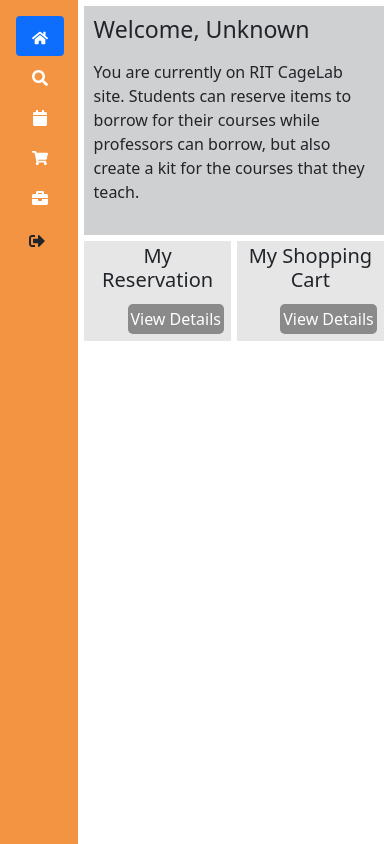
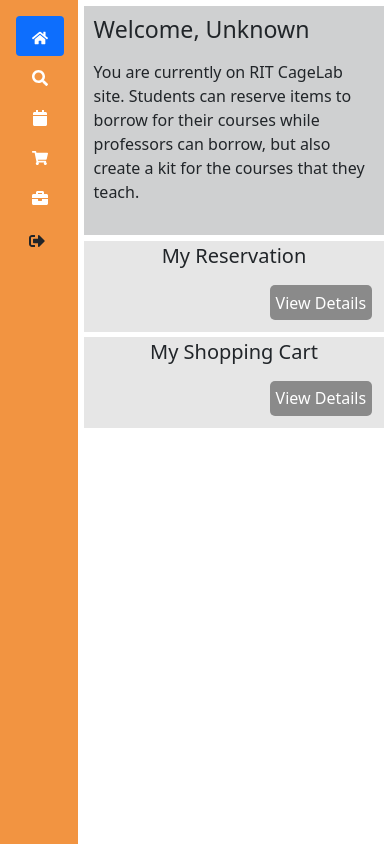
Before and after one commit to dustin1709/cagelab, a React (Create React App) app: page /dashboard in a window 390 px wide. Built offline with nearby package versions, Linux system fonts and the light colour scheme.

Commit message:
responsive nav added

```diff
--- a/public/index.html
+++ b/public/index.html
@@ -9,7 +9,7 @@
       name="description"
       content="Web site created using create-react-app"
     />
-    <link rel="apple-touch-icon" href="%PUBLIC_URL%/logo192.png" />
+    <link rel="apple-touch-icon" href="" />
     <!--
       manifest.json provides metadata used when your web app is installed on a
       user's mobile device or desktop. See https://developers.google.com/web/fundamentals/web-app-manifest/
--- a/src/index.css
+++ b/src/index.css
@@ -33,10 +33,16 @@ main {
 
 .HomeRight {
   float: right;
+  background-color: #e6e6e6;
+  width: 49%;
+  padding: 1%;
 }
 
 .HomeLeft {
   float: left;
+  background-color: #e6e6e6;
+  width: 49%;
+  padding: 1%;
 }
 
 .outer {
@@ -91,3 +97,11 @@ main {
 .HideThisOne {
   display: none;
 }
+
+@media only screen and (max-width: 500px) {
+  .HomeLeft, .HomeRight {
+    clear: both;
+    margin-bottom: 1.5%;
+    width: 100%;
+  }
+}
--- a/src/pages/userindex/Home.js
+++ b/src/pages/userindex/Home.js
@@ -22,7 +22,7 @@ const Home = () => {
           </div>
 
           <div style={{margin: '2%'}}>
-            <div className='HomeLeft' style={{backgroundColor: '#e6e6e6', width: '49%', padding: '1%'}}>
+            <div className='HomeLeft'>
               <h5 style={{textAlign: 'center'}}>My Reservation</h5>
               <Link style={{
                 textDecoration: 'none', color: 'white', background: '#8a8a8a',
@@ -30,7 +30,7 @@ const Home = () => {
               }} to="/reservation">View Details</Link>
             </div>
 
-            <div className='HomeRight' style={{backgroundColor: '#e6e6e6', width: '49%', padding: '1%'}}>
+            <div className='HomeRight'>
               <h5 style={{textAlign: 'center'}}>My Shopping Cart</h5>
               <Link style={{
                 textDecoration: 'none', color: 'white', background: '#8a8a8a',
```
